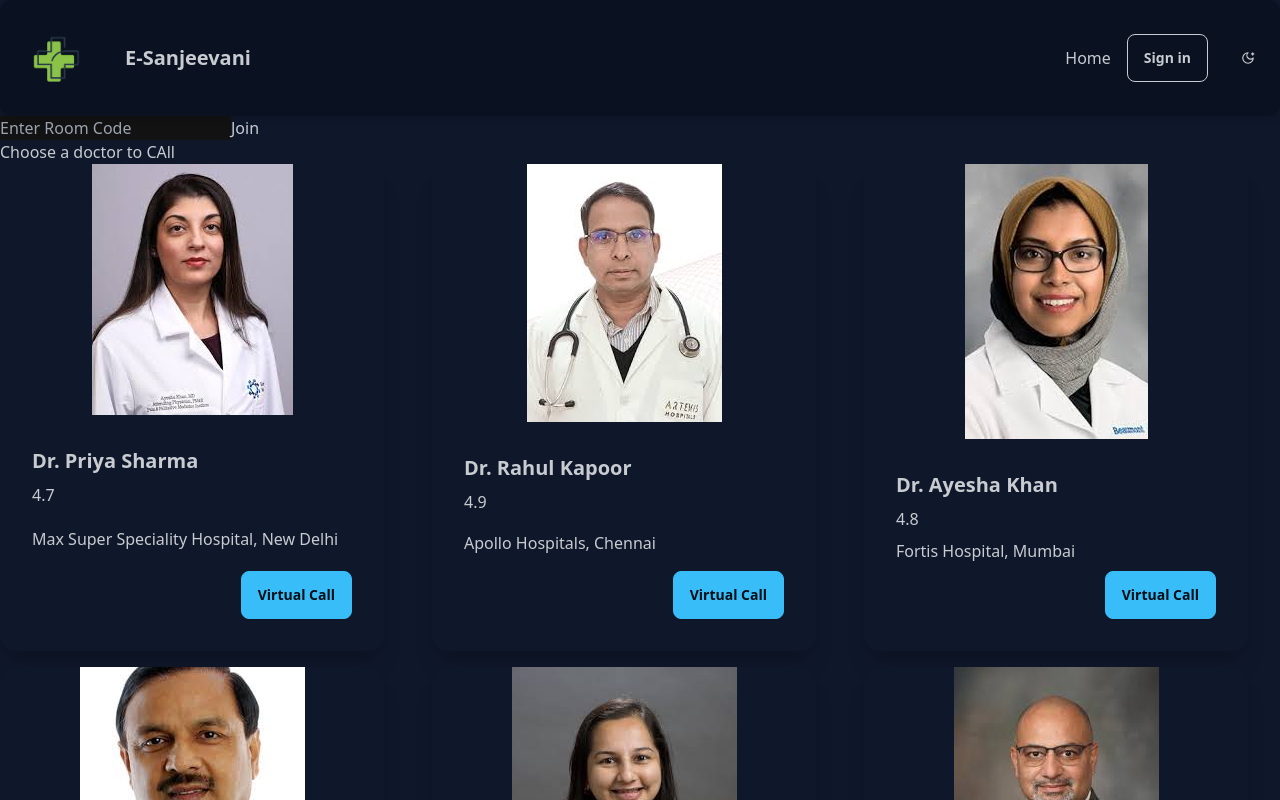
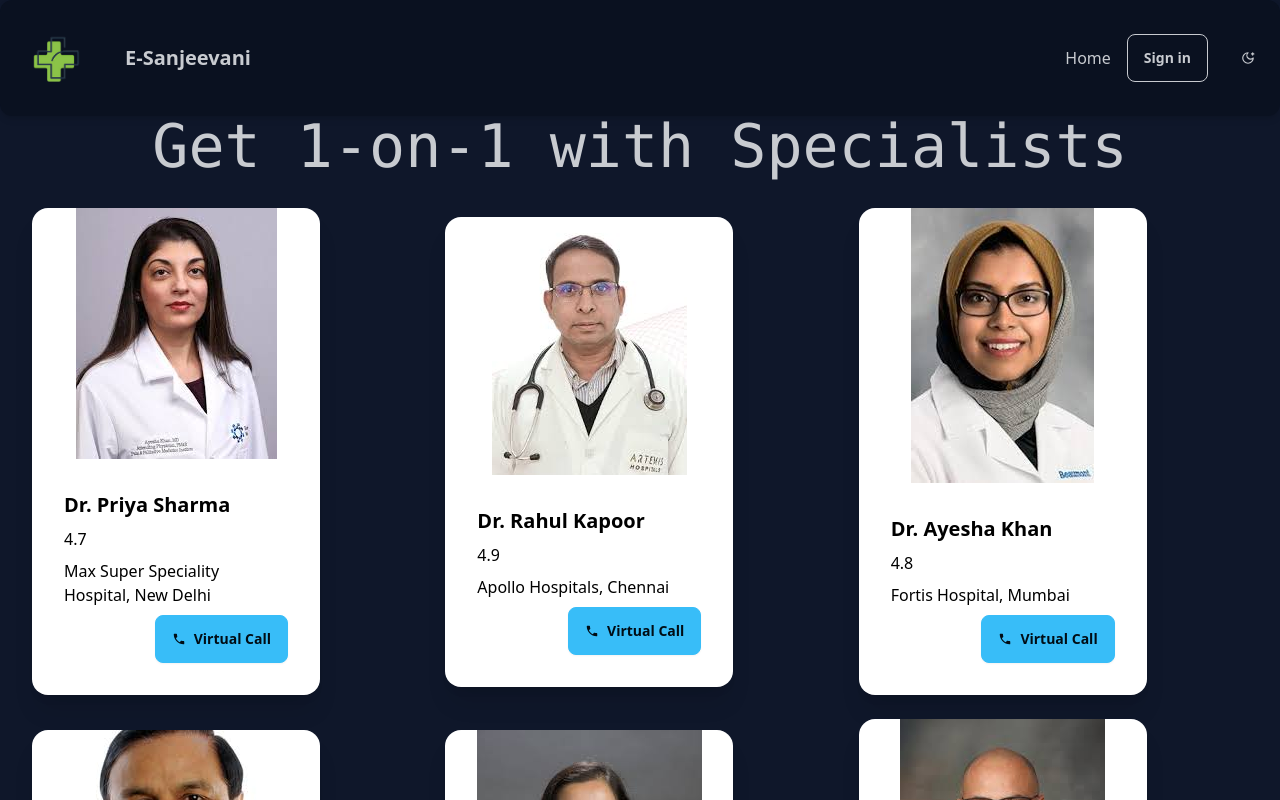
Before and after one commit to Ronit-gurjar/eSanjeevani, a React (Vite) app in the folder Frontend/: page /virassistent in a window 1280 px wide. Shown: the top 800 px of the page. Built offline with nearby package versions, Linux system fonts and the light colour scheme.

Commit message:
Chore: fix room making for virtual assisstant

```diff
--- a/Frontend/src/App.jsx
+++ b/Frontend/src/App.jsx
@@ -1,5 +1,5 @@
 import Layout  from './layout/Layout'
-import Footer from './components/Navbar/Footer/Footer'
+import Footer from './components/Footer/Footer'
 
 function App() {
 
--- a/Frontend/src/Pages/Home.jsx
+++ b/Frontend/src/Pages/Home.jsx
@@ -11,7 +11,7 @@ import icon02 from '../assets/images/icon02.png'
 import icon03 from '../assets/images/icon03.png'
 import { BsArrowRight } from 'react-icons/bs'
 
-import Services from '../components/Navbar/Services/Services';
+import Services from '../components/Services/Services';
 
 import { Link, useNavigate } from 'react-router-dom';
 
--- a/Frontend/src/Pages/Room.jsx
+++ b/Frontend/src/Pages/Room.jsx
@@ -12,7 +12,7 @@ const Room = () => {
       serverSecret,
       roomId,
       Date.now().toString(),
-      "Om Nanda"
+      "Enter Name"
     );
     const zc = ZegoUIKitPrebuilt.create(kitToken);
     zc.joinRoom({
@@ -29,7 +29,7 @@ const Room = () => {
     });
   };
   return (
-    <div>
+    <div className="m-20">
       <div ref={myMeeting} />
     </div>
   );
--- a/Frontend/src/Pages/UserProfile.jsx
+++ b/Frontend/src/Pages/UserProfile.jsx
@@ -1,4 +1,4 @@
-import Profile from "../components/Navbar/Profile/Profile"
+import Profile from "../components/Profile/Profile"
 import Tillu from "../assets/images/doctor-img01.png"
 
 const UserProfile = () => {
--- a/Frontend/src/Pages/VirtualAssistent.jsx
+++ b/Frontend/src/Pages/VirtualAssistent.jsx
@@ -1,35 +1,13 @@
-import React, { useState, useCallback } from "react";
-import { useNavigate } from "react-router-dom";
 import DoctorsList from "../components/Doctor/DoctorList";
 
 const VirtualAssistent = () => {
-  const [value, setValue] = useState();
-  const navigate = useNavigate();
-  const handleJoinRoom = useCallback(
-    (e) => {
-      //e.preventDefault();
-      navigate(`/room/${value}`);
-    },
-    [navigate, value]
-  );
 
   return (
     <>
-      <div>
-        <input
-          value={value}
-          onChange={(e) => setValue(e.target.value)}
-          type="text"
-          placeholder="Enter Room Code"
-        />
-        <button onClick={handleJoinRoom}>Join</button>
+      <div className="flex justify-center items-center">
+        <h1 className="text-6xl font-mono">Get 1-on-1 with Specialists</h1>
       </div>
-      <div>
-        <p>
-          Choose a doctor to CAll
-        </p>
-        <DoctorsList/>
-      </div>
+      <DoctorsList/>
     </>
   );
 };
--- a/Frontend/src/components/Doctor/DoctorCard.jsx
+++ b/Frontend/src/components/Doctor/DoctorCard.jsx
@@ -1,23 +1,37 @@
 import React from 'react'
 import PropTypes from 'prop-types'
+import { useNavigate } from "react-router-dom";
+
+import { IoMdCall } from "react-icons/io";
 
 const DoctorCardTypes = {
+    id: PropTypes.string,
     image: PropTypes.node,
     name : PropTypes.string,
     rating: PropTypes.number,
     address: PropTypes.string
 }
 
-const DoctorCard = ({image, name, rating, address}) => {
+const DoctorCard = ({id, image, name, rating, address}) => {
+    const Imagestyle = {
+        borderradius:'50%'
+    }
+
+    const navigate = useNavigate();
+
+    const handleClick = (value) => {
+        navigate(`/room/${value}`);
+      };
+
   return (
-    <div className='card w-96 bg-base-100 shadow-xl'>
-         <figure><img src={image} alt="Shoes" /></figure>
+    <div className='card w-72 bg-white shadow-xl text-black'>
+         <figure><img src={image} alt="Shoes" style={Imagestyle}/></figure>
         <div className="card-body">
         <h2 className="card-title">{name}</h2>
         <p>{rating}</p>
         <p>{address}</p>
         <div className="card-actions justify-end">
-        <button className="btn btn-primary">Virtual Call</button>
+        <button className="btn btn-primary" onClick={()=> handleClick(id)}><IoMdCall />Virtual Call</button>
         </div>
         </div>
     </div>
--- a/Frontend/src/components/Doctor/DoctorList.jsx
+++ b/Frontend/src/components/Doctor/DoctorList.jsx
@@ -118,9 +118,9 @@ export const doctors = [
 
 const DoctorsList = () => {
   return (
-    <div className='grid grid-cols-1 md:grid-cols-2 lg:grid-cols-3 gap-4'>
+    <div className='grid justify-center items-center m-8 grid-cols-1 md:grid-cols-2 lg:grid-cols-3 gap-6'>
       {doctors.map((doctor) => (
-       <DoctorCard image={doctor.photo} name={doctor.name} rating={doctor.avgRating} address={doctor.hospital}/>
+       <DoctorCard id={doctor.id} image={doctor.photo} name={doctor.name} rating={doctor.avgRating} address={doctor.hospital}/>
       ))}
     </div>
   );
--- a/Frontend/src/components/Navbar/Footer/Footer.jsx
+++ b/Frontend/src/components/Footer/Footer.jsx
@@ -1,4 +1,4 @@
-import logo from '../../../assets/images/logo.png'
+import logo from '../../assets/images/logo.png'
 
 const footer = () => {
     return (
--- a/Frontend/src/components/Navbar/Services/Services.jsx
+++ b/Frontend/src/components/Services/Services.jsx
@@ -14,6 +14,7 @@ const Services = () => {
   return (
    <>
    <div className=" text-gray-600">
+    <h1 className='text-4xl font-mono'>Our Services</h1>
    <div className=" max-h-full flex justify-around items-center h-fit p-32 bg-gradient-to-r from-blue-100 to-purple-300 ">
     <div className="card w-96 shadow-xl bg-white">
    <div className=" bg-green shadow-xl ">
```
Also changed, not shown: Frontend/src/components/Profile/Profile.jsx (renamed from Frontend/src/components/Navbar/Profile/Profile.jsx).
